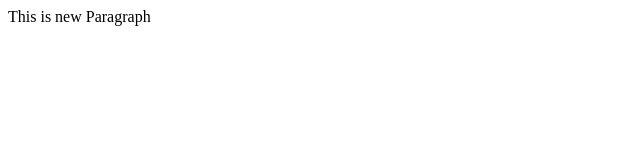
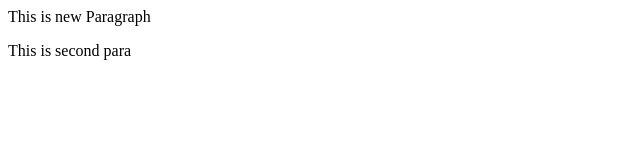
Before and after one commit to Mangeshct/local-repo, a plain HTML site: page index.html in a window 1280 px wide. Shown: the whole page, without its empty margins (0-640 px from the left). Drawn offline with Linux system fonts and the light colour scheme.

Commit message:
Added Second Para

```diff
--- a/index.html
+++ b/index.html
@@ -1 +1,2 @@
 <p>This is new Paragraph</p>
+<p>This is second para</p>
```
